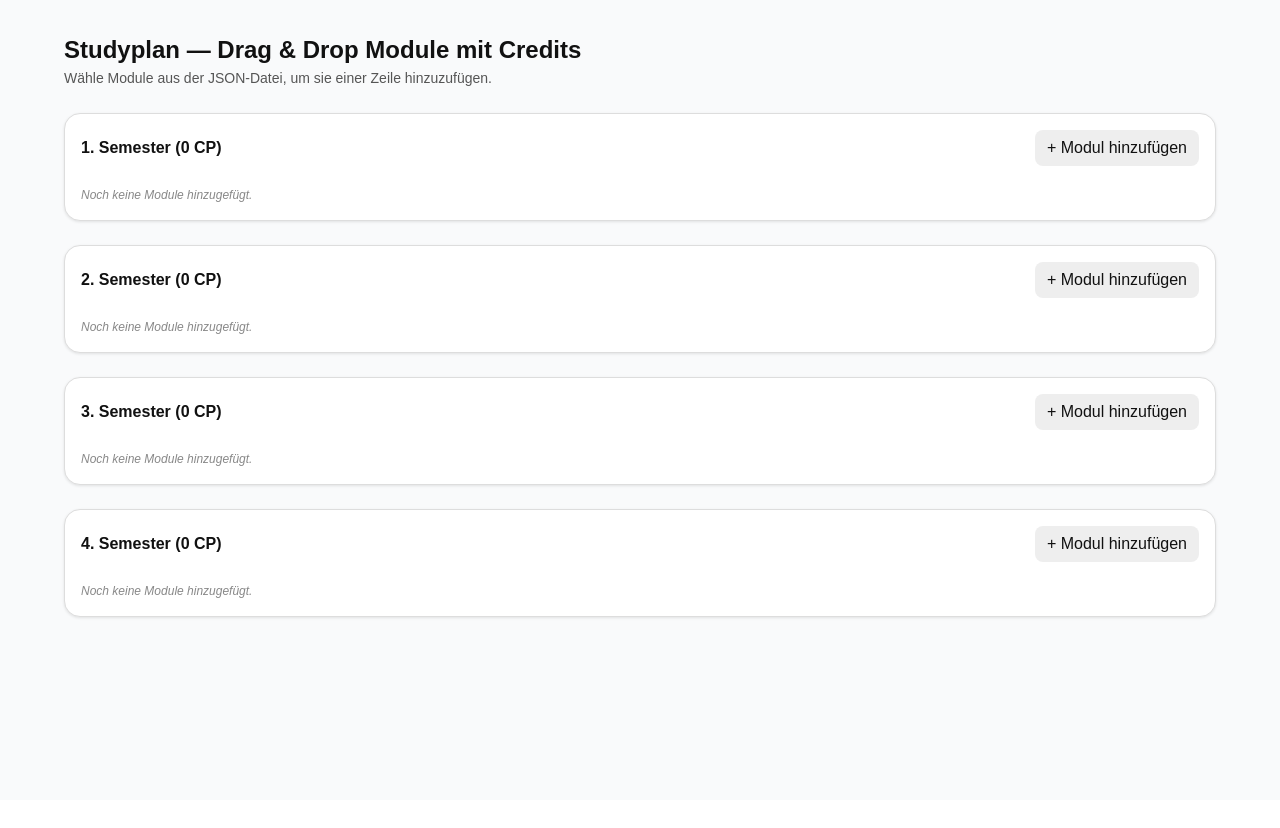
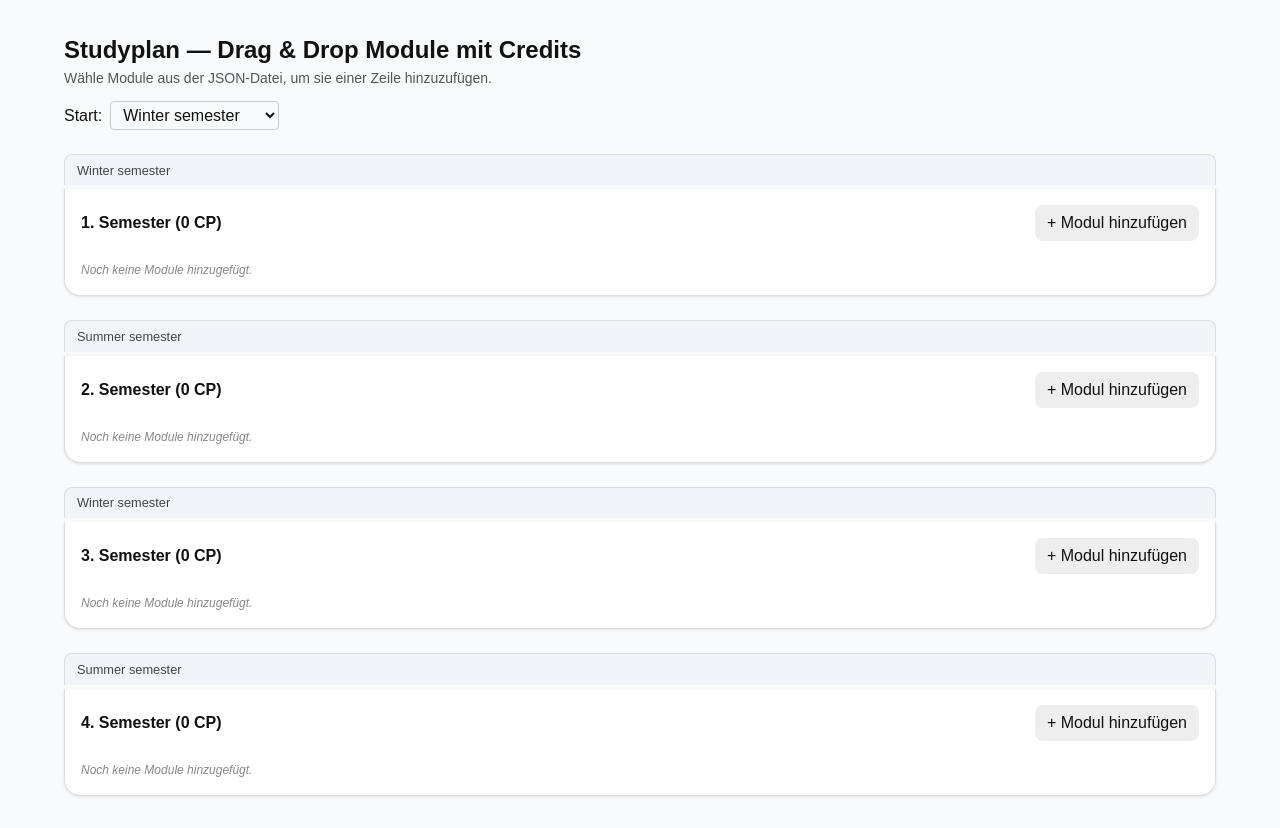
Before and after one commit to ChristianLeuschner/Studyplanner, a Next.js app: page / in a window 1280 px wide. Before the commit the page ends 800 px from the top, so only its background shows below. Built offline with nearby package versions, Linux system fonts and the light colour scheme.

Commit message:
add semester validation

```diff
--- a/src/components/GridView.module.css
+++ b/src/components/GridView.module.css
@@ -1,4 +1,3 @@
-/* GridView.module.css */
 .main {
     min-height: 100vh;
     background-color: #f9fafb;
--- a/src/components/ModuleRow.module.css
+++ b/src/components/ModuleRow.module.css
@@ -1,10 +1,27 @@
-/* ModuleRow.module.css */
+.wrapper {
+    display: flex;
+    flex-direction: column;
+    gap: 0.25rem;
+}
+
+.semesterLabelBar {
+    background-color: #f1f5f9;
+    color: #444;
+    font-size: 0.8rem;
+    font-weight: 500;
+    padding: 0.35rem 0.75rem;
+    border-radius: 0.5rem 0.5rem 0 0;
+    border: 1px solid #ddd;
+    border-bottom: none;
+}
+
 .root {
     background-color: #fff;
-    border-radius: 1rem;
+    border-radius: 0 0 1rem 1rem;
     box-shadow: 0 1px 3px rgba(0, 0, 0, 0.1);
     padding: 1rem;
     border: 1px solid #ddd;
+    border-top: none;
     min-height: 6rem;
 }
 
@@ -29,44 +46,6 @@
     cursor: pointer;
 }
 
-.dropdown {
-    position: absolute;
-    top: 2.5rem;
-    left: 0;
-    background-color: #fff;
-    border: 1px solid #ccc;
-    border-radius: 0.5rem;
-    width: 15rem;
-    z-index: 10;
-    padding: 0.5rem;
-}
-
-.searchInput {
-    width: 100%;
-    padding: 0.25rem 0.5rem;
-    margin-bottom: 0.5rem;
-    border: 1px solid #ddd;
-    border-radius: 0.25rem;
-}
-
-.dropdownList {
-    max-height: 10rem;
-    overflow-y: auto;
-}
-
-.dropdownItem {
-    padding: 0.25rem 0.5rem;
-    cursor: pointer;
-    border-radius: 0.25rem;
-    transition: background 0.2s;
-    font-size: 1rem;
-}
-
-.noResults {
-    color: #888;
-    font-size: 0.875rem;
-}
-
 .grid {
     display: grid;
     grid-template-columns: repeat(6, 1fr);
@@ -85,9 +64,24 @@
     cursor: grab;
 }
 
+.moduleContent {
+    display: flex;
+    flex-direction: column;
+    align-items: center;
+    justify-content: center;
+    gap: 2px;
+}
+
 .credits {
     font-size: 0.75rem;
     color: #555;
+}
+
+.warningIcon {
+    position: absolute;
+    top: 0.25rem;
+    left: 0.25rem;
+    cursor: default;
 }
 
 .removeBtn {
--- a/src/components/SearchModal.module.css
+++ b/src/components/SearchModal.module.css
@@ -48,7 +48,9 @@
 }
 
 .right {
-    width: 250px;
+    flex: 0.75;
+    display: flex;
+    /* width: 250px; */
     overflow-y: auto;
 }
 
--- a/src/components/gridView.tsx
+++ b/src/components/gridView.tsx
@@ -1,11 +1,18 @@
 "use client";
 
 import React, { useState, useEffect, JSX } from "react";
-import ModuleRow from './ModuleRow';
-import SearchModal from './SearchModal';
-import ModuleDetailModal from './ModuleDetailModal';
-import moduleData from '../data/master.json';
-import styles from './GridView.module.css';
+import ModuleRow from "./ModuleRow";
+import SearchModal from "./SearchModal";
+import ModuleDetailModal from "./ModuleDetailModal";
+import moduleData from "../data/master.json";
+import styles from "./GridView.module.css";
+
+export enum Turnus {
+    Every = "every",
+    Winter = "winter",
+    Summer = "summer",
+    Unknown = "unknown",
+}
 
 export interface Module {
     id: string;
@@ -13,9 +20,10 @@ export interface Module {
     credits: number;
     partOf: string[];
     language?: string;
-    turnus?: string;
+    turnus: Turnus;
     description?: string;
     responsible?: string;
+    warning?: "invalidSemester" | "unknown";
 }
 
 interface Row {
@@ -31,7 +39,23 @@ export default function GridView(): JSX.Element {
     const [moduleList, setModuleList] = useState<Module[]>([]);
     const [showModalRow, setShowModalRow] = useState<number | null>(null);
     const [detailModule, setDetailModule] = useState<Module | null>(null);
+    const [startSemester, setStartSemester] = useState<"winter" | "summer">("winter");
 
+    // turnus mapping
+    const mapTurnus = (t: string): Turnus => {
+        switch (t?.toLowerCase()) {
+            case "ws":
+                return Turnus.Winter;
+            case "ss":
+                return Turnus.Summer;
+            case "jedes":
+                return Turnus.Every;
+            default:
+                return Turnus.Unknown;
+        }
+    };
+
+    // load json
     useEffect(() => {
         const mods = moduleData.map((mod: any) => ({
             id: mod.id,
@@ -39,27 +63,67 @@ export default function GridView(): JSX.Element {
             credits: mod.credits,
             partOf: mod.partOf || [],
             language: mod.language,
-            turnus: mod.turnus,
+            turnus: mapTurnus(mod.turnus),
             description: mod.description,
             responsible: mod.responsible,
         }));
         setModuleList(mods);
     }, []);
 
+    // helper: get semester type based on starting semester
+    const semesterType = (rowId: number): "winter" | "summer" => {
+        if (startSemester === "winter") {
+            return rowId % 2 === 1 ? "winter" : "summer";
+        } else {
+            return rowId % 2 === 1 ? "summer" : "winter";
+        }
+    };
+
+    // validate module for semester
+    const getModuleWarning = (mod: Module, rowId: number): Module["warning"] | undefined => {
+        const semType = semesterType(rowId);
+        if (mod.turnus === Turnus.Every) return undefined;
+        if (mod.turnus === Turnus.Unknown) return "unknown";
+        if (
+            (mod.turnus === Turnus.Winter && semType !== "winter") ||
+            (mod.turnus === Turnus.Summer && semType !== "summer")
+        ) {
+            return "invalidSemester";
+        }
+        return undefined;
+    };
+
     const updateRowModules = (rowId: number, modules: Module[]) => {
-        setRows(prev => prev.map(r => r.id === rowId ? { ...r, modules } : r));
+        setRows((prev) =>
+            prev.map((r) => (r.id === rowId ? { ...r, modules } : r))
+        );
     };
 
     const moveModuleBetweenRows = (fromRowId: number, toRowId: number, module: Module) => {
-        setRows(prev => prev.map(row => {
-            if (row.id === fromRowId) {
-                return { ...row, modules: row.modules.filter(m => m.id !== module.id) };
-            } else if (row.id === toRowId) {
-                return { ...row, modules: [...row.modules, module] };
-            } else {
-                return row;
-            }
+        const warning = getModuleWarning(module, toRowId);
+        const updatedMod = { ...module, warning };
+
+        setRows((prev) =>
+            prev.map((row) => {
+                if (row.id === fromRowId) {
+                    return { ...row, modules: row.modules.filter((m) => m.id !== module.id) };
+                } else if (row.id === toRowId) {
+                    return { ...row, modules: [...row.modules, updatedMod] };
+                } else {
+                    return row;
+                }
+            })
+        );
+    };
+
+    const handleAddModules = (rowId: number, mods: Module[]) => {
+        const withWarnings = mods.map((m) => ({
+            ...m,
+            warning: getModuleWarning(m, rowId),
         }));
+
+        const rowModules = rows.find((r) => r.id === rowId)?.modules || [];
+        updateRowModules(rowId, [...rowModules, ...withWarnings]);
     };
 
     return (
@@ -67,11 +131,27 @@ export default function GridView(): JSX.Element {
             <div className={styles.container}>
                 <header className={styles.header}>
                     <h1 className={styles.title}>Studyplan — Drag & Drop Module mit Credits</h1>
-                    <p className={styles.subtitle}>Wähle Module aus der JSON-Datei, um sie einer Zeile hinzuzufügen.</p>
+                    <p className={styles.subtitle}>
+                        Wähle Module aus der JSON-Datei, um sie einer Zeile hinzuzufügen.
+                    </p>
+
+                    <div className={styles.startSemesterContainer}>
+                        <label htmlFor="startSemester">Start:</label>
+                        <select
+                            id="startSemester"
+                            value={startSemester}
+                            onChange={(e) =>
+                                setStartSemester(e.target.value as "winter" | "summer")
+                            }
+                        >
+                            <option value="winter">Winter semester</option>
+                            <option value="summer">Summer semester</option>
+                        </select>
+                    </div>
                 </header>
 
                 <section className={styles.section}>
-                    {rows.map(row => (
+                    {rows.map((row) => (
                         <ModuleRow
                             key={row.id}
                             row={row}
@@ -79,6 +159,7 @@ export default function GridView(): JSX.Element {
                             moveModuleBetweenRows={moveModuleBetweenRows}
                             updateRowModules={updateRowModules}
                             onModuleClick={(mod) => setDetailModule(mod)}
+                            semesterType={semesterType(row.id)}
                         />
                     ))}
                 </section>
@@ -86,12 +167,9 @@ export default function GridView(): JSX.Element {
                 {showModalRow !== null && (
                     <SearchModal
                         modules={moduleList}
-                        row={rows.find(r => r.id === showModalRow)!}
+                        row={rows.find((r) => r.id === showModalRow)!}
                         closeModal={() => setShowModalRow(null)}
-                        addModules={(mods) => {
-                            const rowModules = rows.find(r => r.id === showModalRow)?.modules || [];
-                            updateRowModules(showModalRow, [...rowModules, ...mods]);
-                        }}
+                        addModules={(mods) => handleAddModules(showModalRow, mods)}
                     />
                 )}
 
--- a/src/components/moduleRow.tsx
+++ b/src/components/moduleRow.tsx
@@ -1,9 +1,9 @@
 "use client";
 
 import React from "react";
-import { X } from "lucide-react";
-import { Module } from './GridView';
-import styles from './ModuleRow.module.css';
+import { X, AlertTriangle } from "lucide-react";
+import { Module } from "./GridView";
+import styles from "./ModuleRow.module.css";
 
 interface Row {
     id: number;
@@ -16,9 +16,17 @@ interface ModuleRowProps {
     moveModuleBetweenRows: (fromRowId: number, toRowId: number, module: Module) => void;
     updateRowModules: (rowId: number, modules: Module[]) => void;
     onModuleClick: (mod: Module) => void;
+    semesterType: "winter" | "summer";
 }
 
-export default function ModuleRow({ row, showModal, moveModuleBetweenRows, updateRowModules, onModuleClick }: ModuleRowProps) {
+export default function ModuleRow({
+    row,
+    showModal,
+    moveModuleBetweenRows,
+    updateRowModules,
+    onModuleClick,
+    semesterType,
+}: ModuleRowProps) {
     const totalCredits = row.modules.reduce((sum, m) => sum + m.credits, 0);
 
     const handleDragStart = (e: React.DragEvent, mod: Module) => {
@@ -37,25 +45,45 @@ export default function ModuleRow({ row, showModal, moveModuleBetweenRows, updat
     const handleDragOver = (e: React.DragEvent) => e.preventDefault();
 
     const handleRemoveModule = (modId: string) => {
-        const updated = row.modules.filter(m => m.id !== modId);
+        const updated = row.modules.filter((m) => m.id !== modId);
         updateRowModules(row.id, updated);
     };
 
+    const semesterLabel =
+        semesterType === "winter" ? "Winter semester" : "Summer semester";
+
     return (
+        <div className={styles.wrapper}>
+            <div className={styles.semesterLabelBar}>{semesterLabel}</div>
+
             <div
                 onDrop={handleDrop}
                 onDragOver={handleDragOver}
                 className={styles.root}
             >
                 <div className={styles.header}>
-                <h2 className={styles.semester}>{row.id}. Semester ({totalCredits} CP)</h2>
+                    <h2 className={styles.semester}>
+                        {row.id}. Semester ({totalCredits} CP)
+                    </h2>
                     <button onClick={showModal} className={styles.addBtn}>
                         + Modul hinzufügen
                     </button>
                 </div>
 
                 <div className={styles.grid}>
-                {row.modules.map((mod) => (
+                    {row.modules.map((mod) => {
+                        const isWarning = !!mod.warning;
+                        const tooltip =
+                            mod.warning === "invalidSemester"
+                                ? "Dieses Modul wird nur im passenden Semester angeboten."
+                                : mod.warning === "unknown"
+                                    ? "Turnus des Moduls ist unbekannt."
+                                    : undefined;
+
+                        const iconColor =
+                            mod.warning === "invalidSemester" ? "#dc2626" : "#f97316";
+
+                        return (
                             <div
                                 key={mod.id}
                                 draggable
@@ -63,18 +91,39 @@ export default function ModuleRow({ row, showModal, moveModuleBetweenRows, updat
                                 onClick={() => onModuleClick(mod)}
                                 className={styles.module}
                             >
-                        <div>{mod.name} ({mod.credits} CP)</div>
+                                <div className={styles.moduleContent}>
+                                    <div>{mod.name}</div>
                                     <div className={styles.credits}>{mod.credits} CP</div>
-                        <div className={styles.removeBtn} onClick={(e) => { e.stopPropagation(); handleRemoveModule(mod.id); }}>
+                                </div>
+
+                                {isWarning && (
+                                    <div
+                                        className={styles.warningIcon}
+                                        title={tooltip}
+                                        style={{ color: iconColor }}
+                                    >
+                                        <AlertTriangle size={16} />
+                                    </div>
+                                )}
+
+                                <div
+                                    className={styles.removeBtn}
+                                    onClick={(e) => {
+                                        e.stopPropagation();
+                                        handleRemoveModule(mod.id);
+                                    }}
+                                >
                                     <X size={14} />
                                 </div>
                             </div>
-                ))}
+                        );
+                    })}
                 </div>
 
                 {row.modules.length === 0 && (
                     <p className={styles.empty}>Noch keine Module hinzugefügt.</p>
                 )}
             </div>
+        </div>
     );
 }
```
Lines whose indentation alone changed are shown as unchanged.
